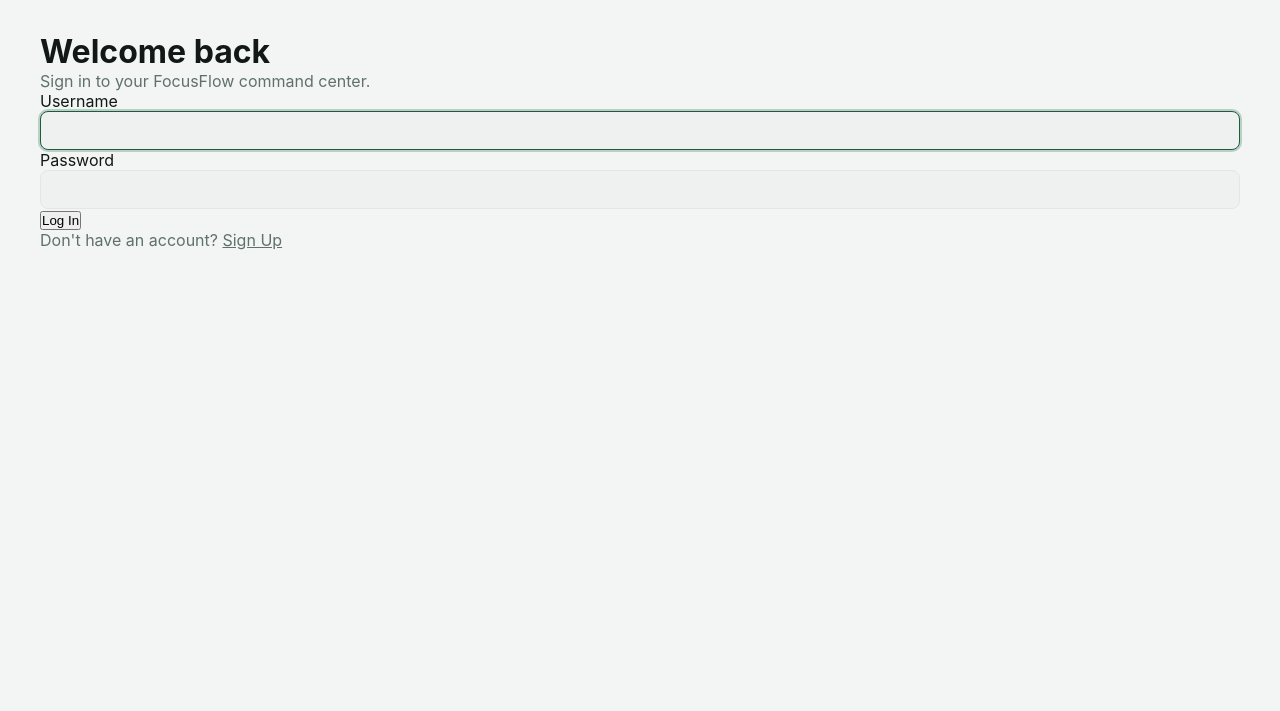
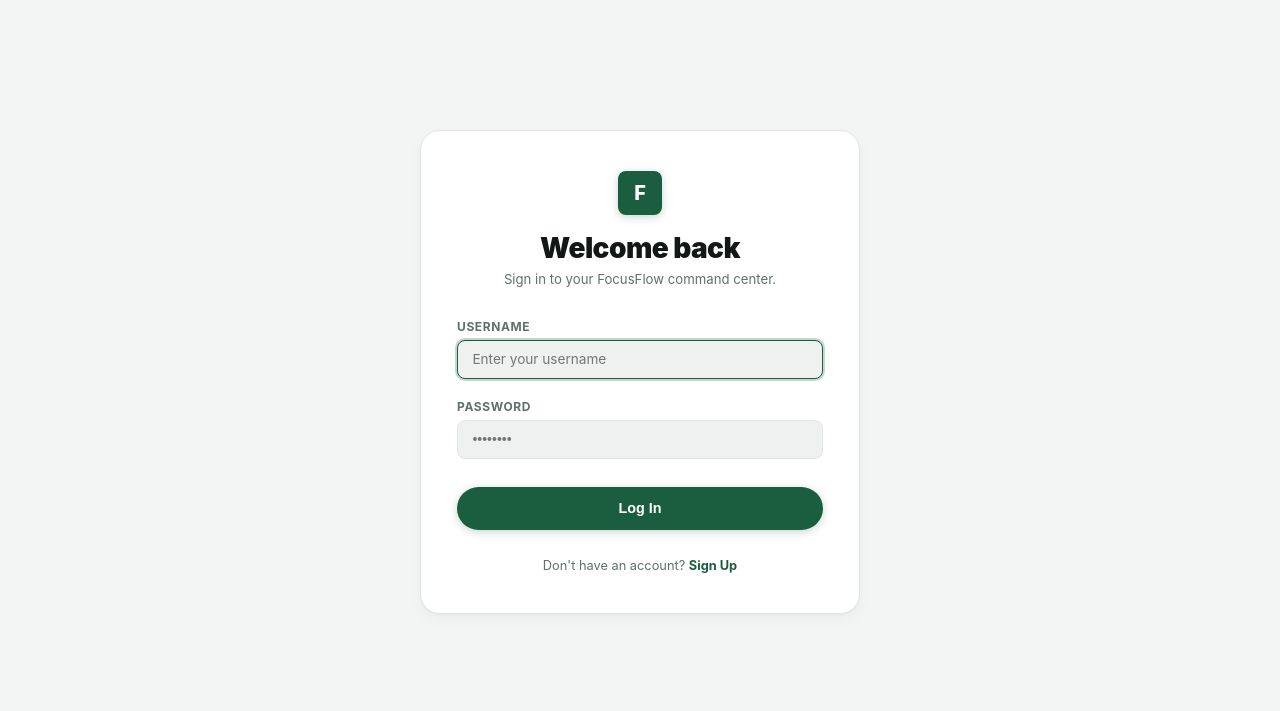
Before and after one commit to farazalisayyed2728/Focus-flow-app, a Django app: page /login/ in a window 1280 px wide. Shown: the top 711 px of the page. Run offline with Django 5.2, Linux system fonts and the light colour scheme; parts of the project's set-up code (start-up, migrations or seed data) failed here and were passed over; some libraries are stand-ins or nearby versions.

Commit message:
login interface

```diff
--- a/templates/accounts/login.html
+++ b/templates/accounts/login.html
@@ -3,29 +3,55 @@
 {% block title %}Log In — FocusFlow{% endblock %}
 
 {% block content %}
-<div class="max-w-md mx-auto my-12">
-    <div class="card space-y-6">
-        <div>
-            <h1 class="text-2xl font-bold tracking-tight">Welcome back</h1>
-            <p style="color: var(--text-muted);" class="text-sm">Sign in to your FocusFlow command center.</p>
+<div style="min-height: calc(100vh - 120px); display: flex; align-items: center; justify-content: center; padding: 2rem 1rem;">
+    <div class="clean-card" style="width: 100%; max-width: 440px; padding: 2.5rem 2.25rem;">
+
+        <!-- Brand Icon & Header -->
+        <div style="text-align: center; margin-bottom: 2rem;">
+            <div class="brand-icon-box" style="margin: 0 auto 1rem auto; width: 44px; height: 44px; font-size: 1.25rem;">F</div>
+            <h1 style="font-size: 1.75rem; font-weight: 900; letter-spacing: -0.02em; color: var(--text-main);">Welcome back</h1>
+            <p style="font-size: 0.825rem; color: var(--text-muted); margin-top: 0.35rem;">Sign in to your FocusFlow command center.</p>
         </div>
 
-        <form method="post" class="space-y-4">
+        <form method="post" style="display: flex; flex-direction: column; gap: 1.25rem;">
             {% csrf_token %}
+
+            {% if form.non_field_errors %}
+                <div style="padding: 0.75rem 1rem; border-radius: var(--radius-sm); background: rgba(239, 68, 68, 0.1); border: 1px solid rgba(239, 68, 68, 0.3); color: #ef4444; font-size: 0.8rem; font-weight: 600;">
+                    {{ form.non_field_errors.0 }}
+                </div>
+            {% endif %}
+
             <div>
-                <label class="block text-sm font-medium mb-1">Username</label>
-                <input type="text" name="username" class="input" required autofocus>
-            </div>
-            <div>
-                <label class="block text-sm font-medium mb-1">Password</label>
-                <input type="password" name="password" class="input" required>
+                <label style="display: block; font-size: 0.75rem; font-weight: 700; color: var(--text-muted); text-transform: uppercase; letter-spacing: 0.05em; margin-bottom: 0.4rem;">
+                    Username
+                </label>
+                <input type="text" name="username" class="search-input" required autofocus placeholder="Enter your username"
+                       style="width: 100%; background: var(--bg-sunken); border: 1px solid var(--border-color); border-radius: var(--radius-sm); padding: 0.75rem 1rem; font-size: 0.875rem; color: var(--text-main); outline: none;">
+                {% if form.username.errors %}
+                    <p style="font-size: 0.72rem; color: #ef4444; margin-top: 0.3rem;">{{ form.username.errors.0 }}</p>
+                {% endif %}
             </div>
 
-            <button type="submit" class="btn btn-primary w-full mt-4">Log In</button>
+            <div>
+                <label style="display: block; font-size: 0.75rem; font-weight: 700; color: var(--text-muted); text-transform: uppercase; letter-spacing: 0.05em; margin-bottom: 0.4rem;">
+                    Password
+                </label>
+                <input type="password" name="password" class="search-input" required placeholder="••••••••"
+                       style="width: 100%; background: var(--bg-sunken); border: 1px solid var(--border-color); border-radius: var(--radius-sm); padding: 0.75rem 1rem; font-size: 0.875rem; color: var(--text-main); outline: none;">
+                {% if form.password.errors %}
+                    <p style="font-size: 0.72rem; color: #ef4444; margin-top: 0.3rem;">{{ form.password.errors.0 }}</p>
+                {% endif %}
+            </div>
+
+            <button type="submit" class="action-pill-btn" style="width: 100%; justify-content: center; padding: 0.85rem; font-size: 0.9rem; margin-top: 0.5rem; cursor: pointer;">
+                Log In
+            </button>
         </form>
 
-        <p class="text-xs text-center" style="color: var(--text-muted);">
-            Don't have an account? <a href="{% url 'signup' %}" class="underline font-semibold" style="color: var(--accent);">Sign Up</a>
+        <p style="font-size: 0.8rem; color: var(--text-muted); text-align: center; margin-top: 1.75rem;">
+            Don't have an account?
+            <a href="{% url 'signup' %}" style="color: var(--accent-primary); font-weight: 700; text-decoration: none;">Sign Up</a>
         </p>
     </div>
 </div>
```
